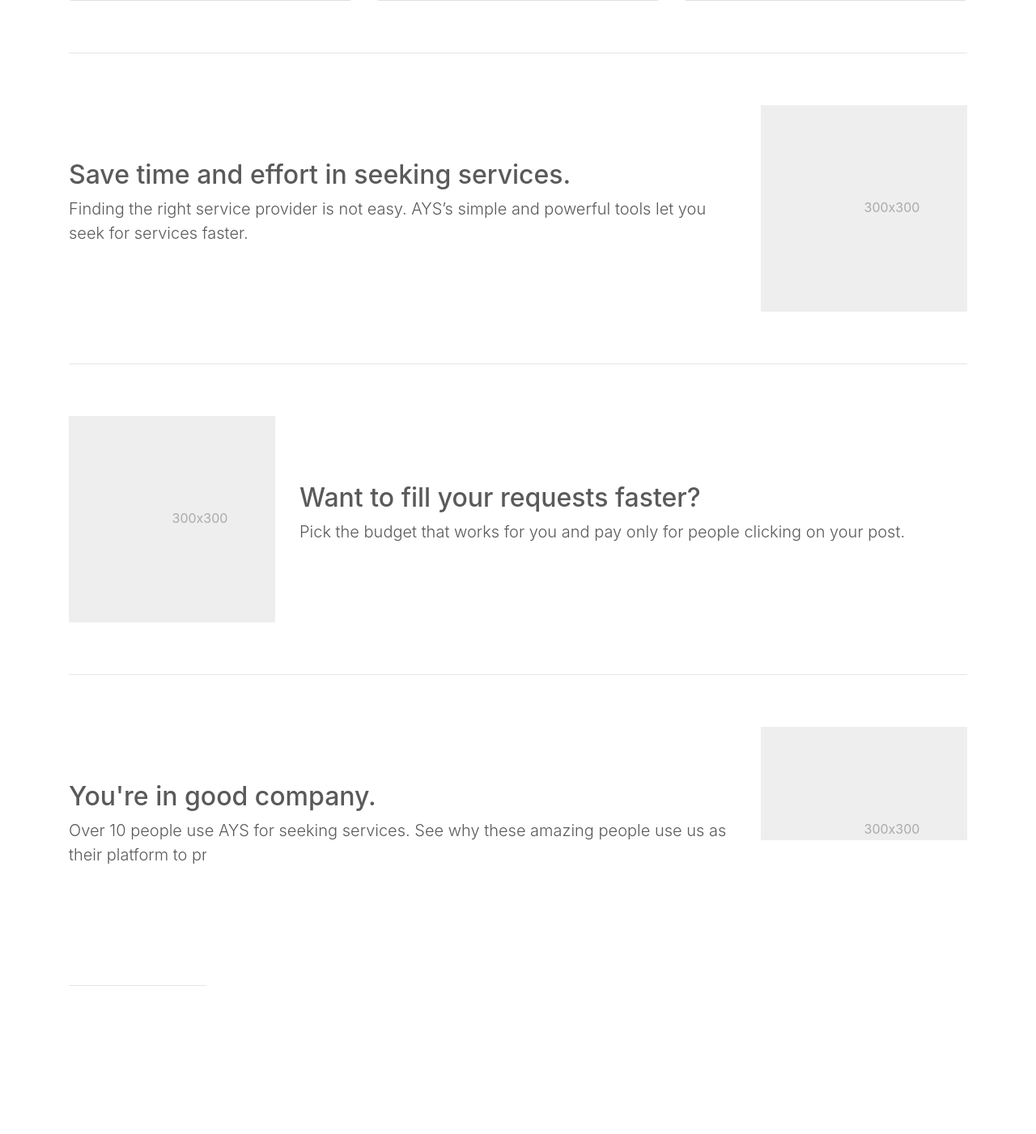
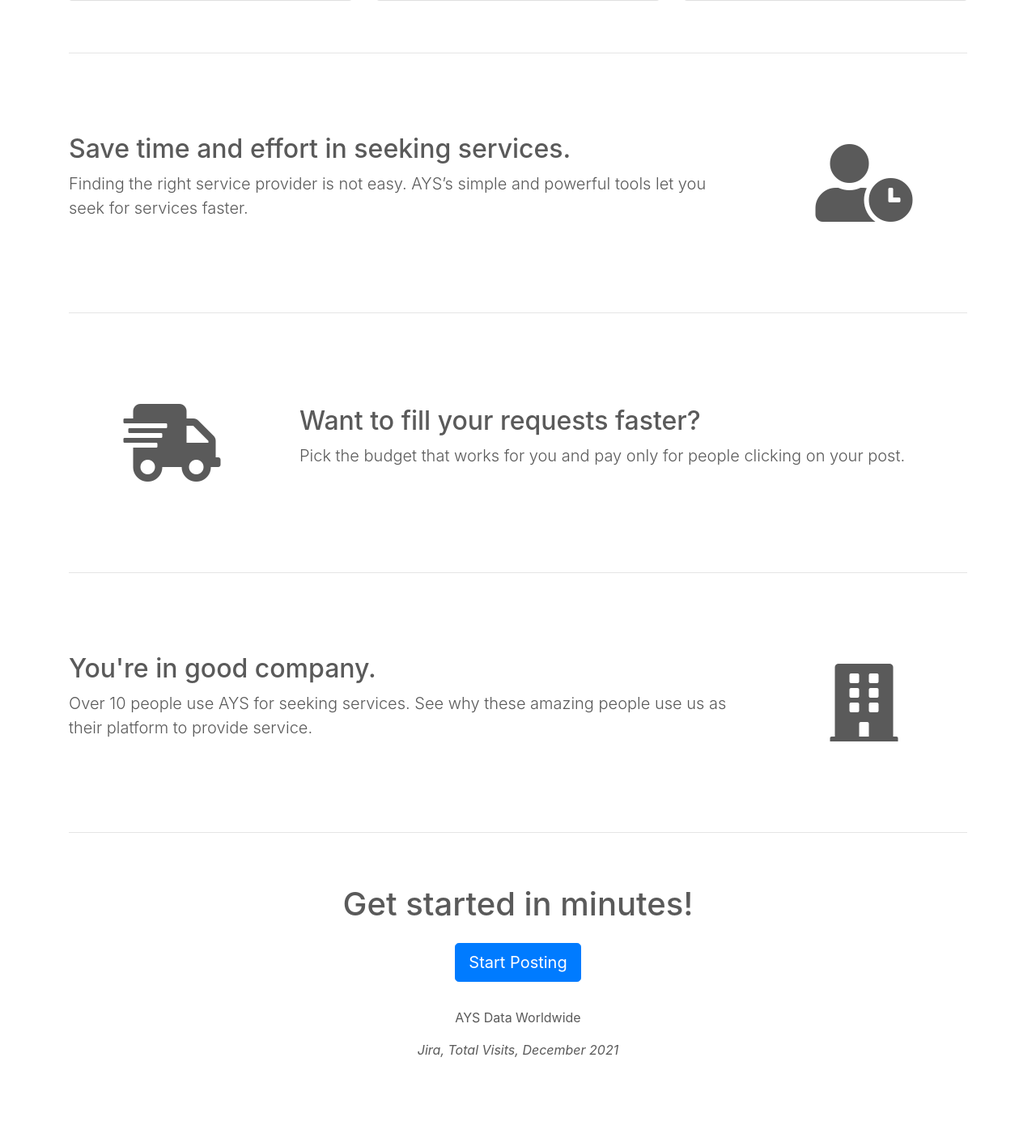
Before and after one commit to johnmichaelbacasno/AYS, a Flask app: page /home/client in a window 1280 px wide. Shown: the part 741-2142 px from the top of the page at 81% size. Run offline with Flask 2, Linux system fonts and the light colour scheme; some libraries are stand-ins or nearby versions.

Commit message:
Add images

```diff
--- a/AYS/app/templates/landing_page_client.html
+++ b/AYS/app/templates/landing_page_client.html
@@ -3,6 +3,7 @@
     {% block title %}AYS for Clients{% endblock %}
 
     {% block styles %}
+    <link rel="stylesheet" href="https://use.fontawesome.com/releases/v5.6.3/css/all.css" integrity="sha384-UHRtZLI+pbxtHCWp1t77Bi1L4ZtiqrqD80Kn4Z8NTSRyMA2Fd33n5dQ8lWUE00s/" crossorigin="anonymous">
     <link rel="stylesheet" href="{{ url_for('static', filename='css/main.css') }}">
     {% endblock %}
 
@@ -84,8 +85,8 @@
             <h2>Save time and effort in seeking services.</h2>
             <p class="lead">Finding the right service provider is not easy. AYS’s simple and powerful tools let you seek for services faster.</p>
           </div>
-          <div class="col-md-3">
-            <svg class="bd-placeholder-img bd-placeholder-img-lg featurette-image img-fluid mx-auto" width="300" height="300" xmlns="http://www.w3.org/2000/svg" role="img" aria-label="Placeholder: 300x300" preserveAspectRatio="xMidYMid slice" focusable="false"><title>Placeholder</title><rect width="100%" height="100%" fill="#eee"/><text x="50%" y="50%" fill="#aaa" dy=".3em">300x300</text></svg>
+          <div class="col-md-3 text-center py-5">
+            <i class="fas fa-user-clock fa-6x"></i>
           </div>
         </div>
 
@@ -95,9 +96,9 @@
           <div class="col-md-9 order-md-2">
             <h2>Want to fill your requests faster?</h2>
             <p class="lead">Pick the budget that works for you and pay only for people clicking on your post.</p></div>
-          <div class="col-md-3 order-md-1">
-            <svg class="bd-placeholder-img bd-placeholder-img-lg featurette-image img-fluid mx-auto" width="300" height="300" xmlns="http://www.w3.org/2000/svg" role="img" aria-label="Placeholder: 300x300" preserveAspectRatio="xMidYMid slice" focusable="false"><title>Placeholder</title><rect width="100%" height="100%" fill="#eee"/><text x="50%" y="50%" fill="#aaa" dy=".3em">300x300</text></svg>
-          </div>
+            <div class="col-md-3 order-md-1 text-center py-5">
+              <i class="fas fa-shipping-fast fa-6x"></i>
+            </div>
         </div>
 
         <hr>
@@ -107,8 +108,8 @@
             <h2>You're in good company.</h2>
             <p class="lead">Over 10 people use AYS for seeking services. See why these amazing people use us as their platform to provide service.</p>
           </div>
-          <div class="col-md-3">
-            <svg class="bd-placeholder-img bd-placeholder-img-lg featurette-image img-fluid mx-auto" width="300" height="300" xmlns="http://www.w3.org/2000/svg" role="img" aria-label="Placeholder: 300x300" preserveAspectRatio="xMidYMid slice" focusable="false"><title>Placeholder</title><rect width="100%" height="100%" fill="#eee"/><text x="50%" y="50%" fill="#aaa" dy=".3em">300x300</text></svg>
+          <div class="col-md-3 text-center py-5">
+            <i class="fas fa-building fa-6x"></i>
           </div>
         </div>
 
```
Also changed, not shown: AYS/app/templates/landing_page_service_provider.html (+7 -6 lines).
